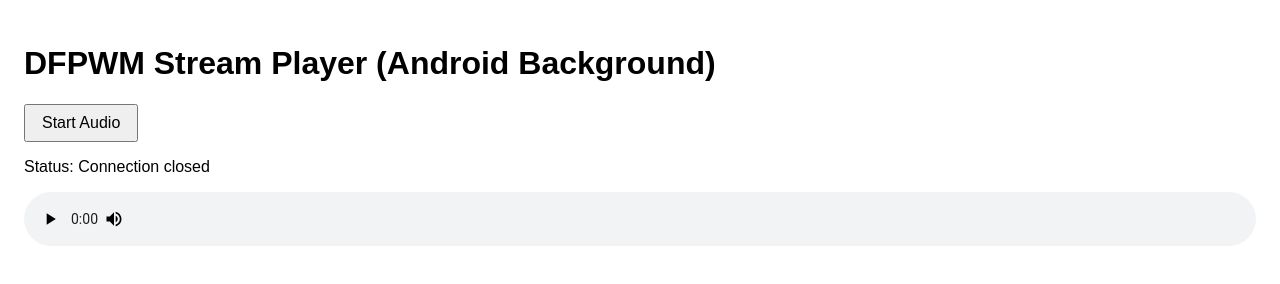
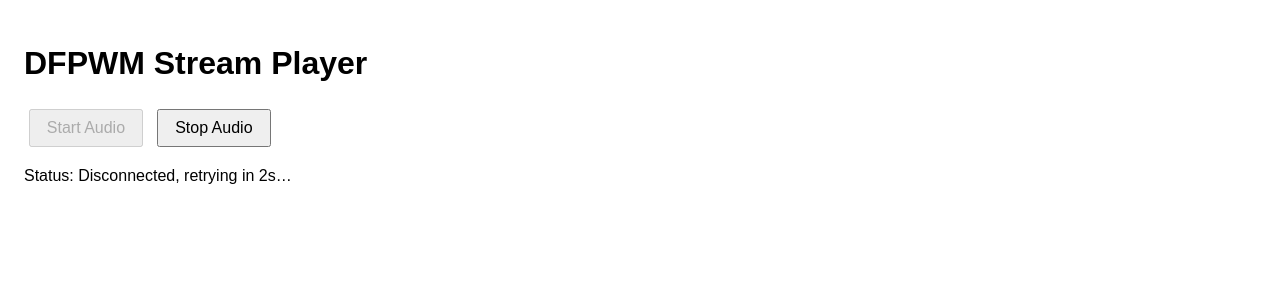
Before and after one commit to Coop25/cc-Radio-Lua, a plain HTML site: page index.html in a window 1280 px wide. Both pictures are taken after a click on the button "Start Audio". Drawn offline with Linux system fonts and the light colour scheme.

Commit message:
add web player

```diff
--- a/index.html
+++ b/index.html
@@ -2,19 +2,20 @@
 <html lang="en">
 <head>
   <meta charset="utf-8">
-  <title>DFPWM Stream Player (Android Background)</title>
+  <title>DFPWM Stream Player (Auto-Reconnect + Stop)</title>
   <meta name="viewport" content="width=device-width, initial-scale=1">
   <style>
     body { font-family: sans-serif; padding: 1rem; }
-    button { font-size: 1rem; padding: 0.5rem 1rem; margin-bottom: 1rem; }
-    #status { margin-bottom: 1rem; }
-    audio { width: 100%; /* show full-size controls */ }
+    button { font-size: 1rem; padding: 0.5rem 1rem; margin: 0.3rem; }
+    #status { margin: 1rem 0; }
+    audio { display: none; }
   </style>
 </head>
 <body>
-  <h1>DFPWM Stream Player (Android Background)</h1>
+  <h1>DFPWM Stream Player</h1>
   <button id="start">Start Audio</button>
-  <div id="status">Status: Not connected</div>
+  <button id="stop" disabled>Stop Audio</button>
+  <div id="status">Status: Idle</div>
   <audio id="player" controls playsinline></audio>
 
   <script>
@@ -56,61 +57,75 @@
     const AudioContext = window.AudioContext || window.webkitAudioContext;
     const audioCtx = new AudioContext();
     const decoder = new DFPWMDecoder();
+    const audioEl = document.getElementById('player');
+    let ws = null;
     let nextPlayTime = 0;
+    let shouldReconnect = false;
+    let reconnectDelay = 1000;
 
-    document.getElementById('start').onclick = async () => {
+    function updateStatus(msg) {
+      document.getElementById('status').textContent = 'Status: ' + msg;
+    }
+
+    async function startStreaming() {
       await audioCtx.resume();
-      const status = document.getElementById('status');
-      status.textContent = 'Status: Connecting…';
+      shouldReconnect = true;
+      reconnectDelay = 1000;
+      document.getElementById('start').disabled = true;
+      document.getElementById('stop').disabled = false;
+      // connect audio to player
+      const dest = audioCtx.createMediaStreamDestination();
+      audioEl.srcObject = dest.stream;
+      audioEl.play().catch(()=>{});
+      connect(dest);
+    }
 
-      // use MediaStreamDestination
-      const dest = audioCtx.createMediaStreamDestination();
-      const audioEl = document.getElementById('player');
-      audioEl.srcObject = dest.stream;
+    function stopStreaming() {
+      shouldReconnect = false;
+      if (ws) ws.close();
+      document.getElementById('start').disabled = false;
+      document.getElementById('stop').disabled = true;
+      updateStatus('Stopped');
+    }
 
-      // media session for controls
-      if ('mediaSession' in navigator) {
-        navigator.mediaSession.metadata = new MediaMetadata({
-          title: 'DFPWM Stream',
-          artist: 'Live Stream',
-        });
-        navigator.mediaSession.setActionHandler('play', () => audioEl.play());
-        navigator.mediaSession.setActionHandler('pause', () => audioEl.pause());
-      }
-
-      const ws = new WebSocket('wss://cc-void-city-radio-piueq.ondigitalocean.app/ws');
+    function connect(dest) {
+      updateStatus('Connecting…');
+      ws = new WebSocket('wss://cc-void-city-radio-piueq.ondigitalocean.app/ws');
       ws.binaryType = 'arraybuffer';
 
       ws.onopen = () => {
-        status.textContent = 'Status: Connected, streaming…';
+        updateStatus('Connected, streaming…');
         nextPlayTime = audioCtx.currentTime + 0.1;
-        audioEl.play().catch(e => console.warn(e));
       };
-      ws.onerror = err => {
-        console.error('WebSocket error', err);
-        status.textContent = 'Status: WebSocket error';
-      };
-      ws.onclose = () => {
-        status.textContent = 'Status: Connection closed';
-      };
-
       ws.onmessage = evt => {
         const compressed = new Uint8Array(evt.data);
         const pcm = decoder.decode(compressed);
         const buffer = audioCtx.createBuffer(1, pcm.length, 48000);
         buffer.copyToChannel(pcm, 0);
-
         const src = audioCtx.createBufferSource();
         src.buffer = buffer;
         src.connect(dest);
-
         if (nextPlayTime < audioCtx.currentTime) {
           nextPlayTime = audioCtx.currentTime + 0.01;
         }
         src.start(nextPlayTime);
         nextPlayTime += buffer.duration;
       };
-    };
+      ws.onerror = () => {
+        ws.close();
+      };
+      ws.onclose = () => {
+        if (!shouldReconnect) return;
+        updateStatus('Disconnected, retrying in ' + (reconnectDelay/1000) + 's…');
+        setTimeout(() => {
+          reconnectDelay = Math.min(reconnectDelay * 2, 30000);
+          connect(dest);
+        }, reconnectDelay);
+      };
+    }
+
+    document.getElementById('start').onclick = startStreaming;
+    document.getElementById('stop').onclick = stopStreaming;
   </script>
 </body>
 </html>
```
